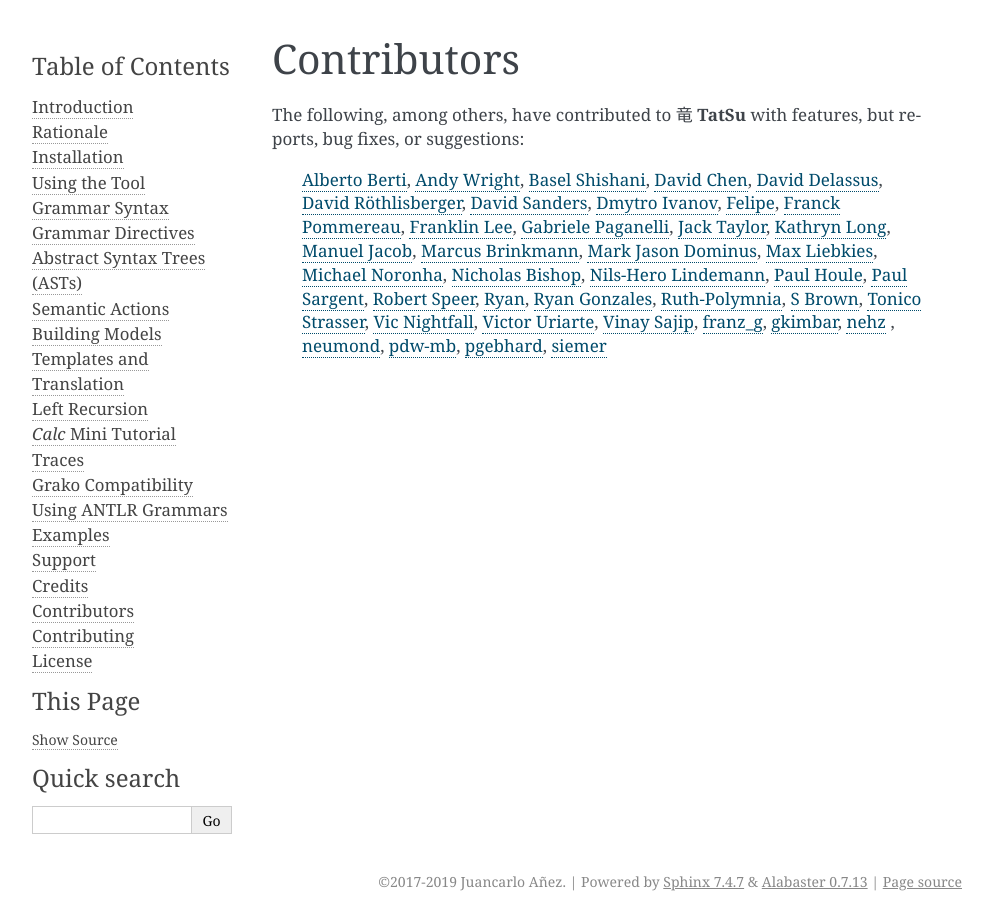
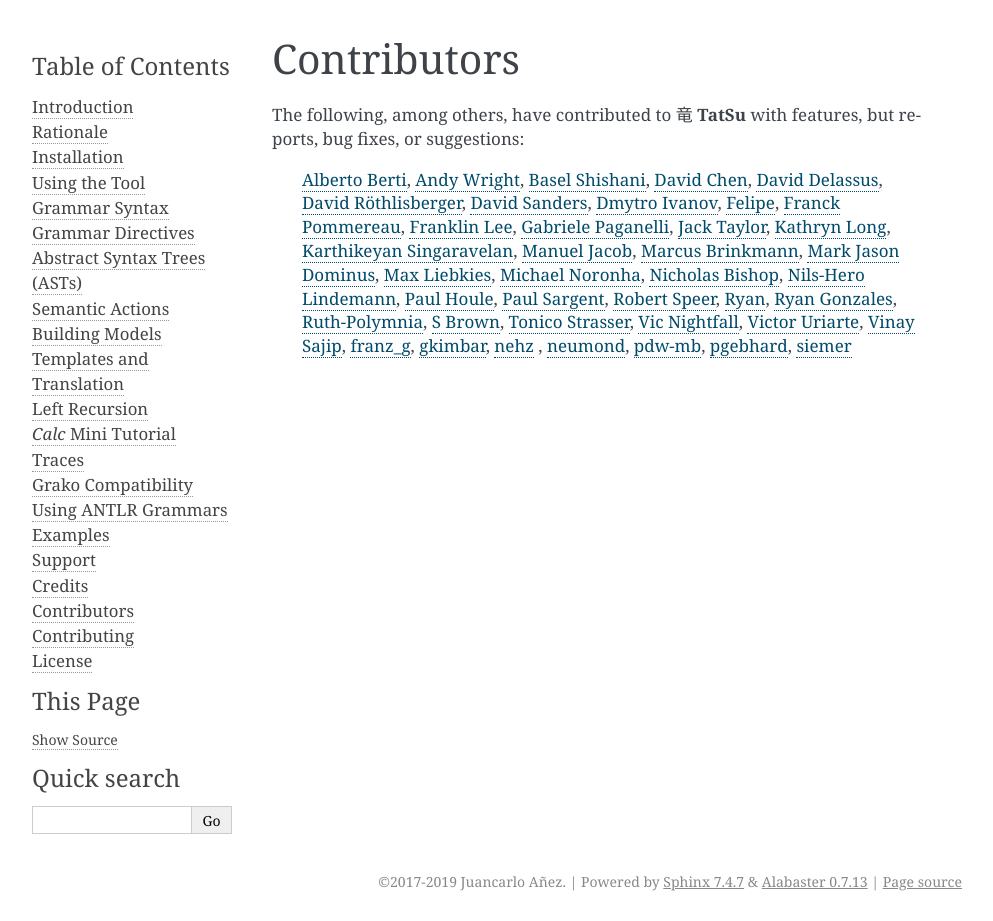
Before and after one commit to neogeny/TatSu, a Sphinx documentation site: the page built from docs/contributors.rst, in a window 1280 px wide. Shown: the whole page, without its empty margins (148-1141 px from the left). Built offline with Sphinx 7.4.7, drawn with Linux system fonts in a browser that asks for light colours; the version number could not be read and is left out.

Commit message:
[docs] update contributors

```diff
--- a/CHANGELOG.rst
+++ b/CHANGELOG.rst
@@ -24,7 +24,7 @@
   previous TatSu and Grako grammars.
 *   Remove ``pygraphviz`` from develoment requirements, as it doesn't build under Py38
 *  `#56`_   Include missing ``tatsu/g2e/antlr.ebnf`` in distribution
-*  `#153`_   Import ABCs from ``collections.abc``
+*  `#153`_   Import ABCs from ``collections.abc`` (`@tirkarthi`_)
 
 .. _#56: https://github.com/neogeny/TatSu/issues/56
 .. _#153: https://github.com/neogeny/TatSu/issues/153
@@ -330,6 +330,7 @@
 .. _@davesque: https://github.com/davesque
 .. _@nicholasbishop: https://github.com/nicholasbishop
 .. _@rayjolt: https://github.com/rayjolt
+.. _@tirkarthi: https://github.com/tirkarthi
 
 .. _Basel Shishani: https://bitbucket.org/basel-shishani
 .. _David Chen: https://github.com/davidchen
--- a/docs/contributors.rst
+++ b/docs/contributors.rst
@@ -20,6 +20,7 @@
     `Gabriele Paganelli`_,
     `Jack Taylor`_,
     `Kathryn Long`_,
+    `Karthikeyan Singaravelan`_,
     `Manuel Jacob`_,
     `Marcus Brinkmann`_,
     `Mark Jason Dominus`_,
--- a/docs/links_contributors.rst
+++ b/docs/links_contributors.rst
@@ -15,7 +15,7 @@
 .. _Gabriele Paganelli: https://bitbucket.org/gapag
 .. _Jack Taylor: https://github.com/rayjolt
 .. _Kathryn Long: https://bitbucket.org/starkat
-.. _Kathryn Long: https://bitbucket.org/starkat
+.. _Karthikeyan Singaravelan: https://github.com/tirkarthi
 .. _Manuel Jacob: https://github.com/manueljacob
 .. _Marcus Brinkmann: https://bitbucket.org/lambdafu/
 .. _Mark Jason Dominus: https://github.com/mjdominus
```
